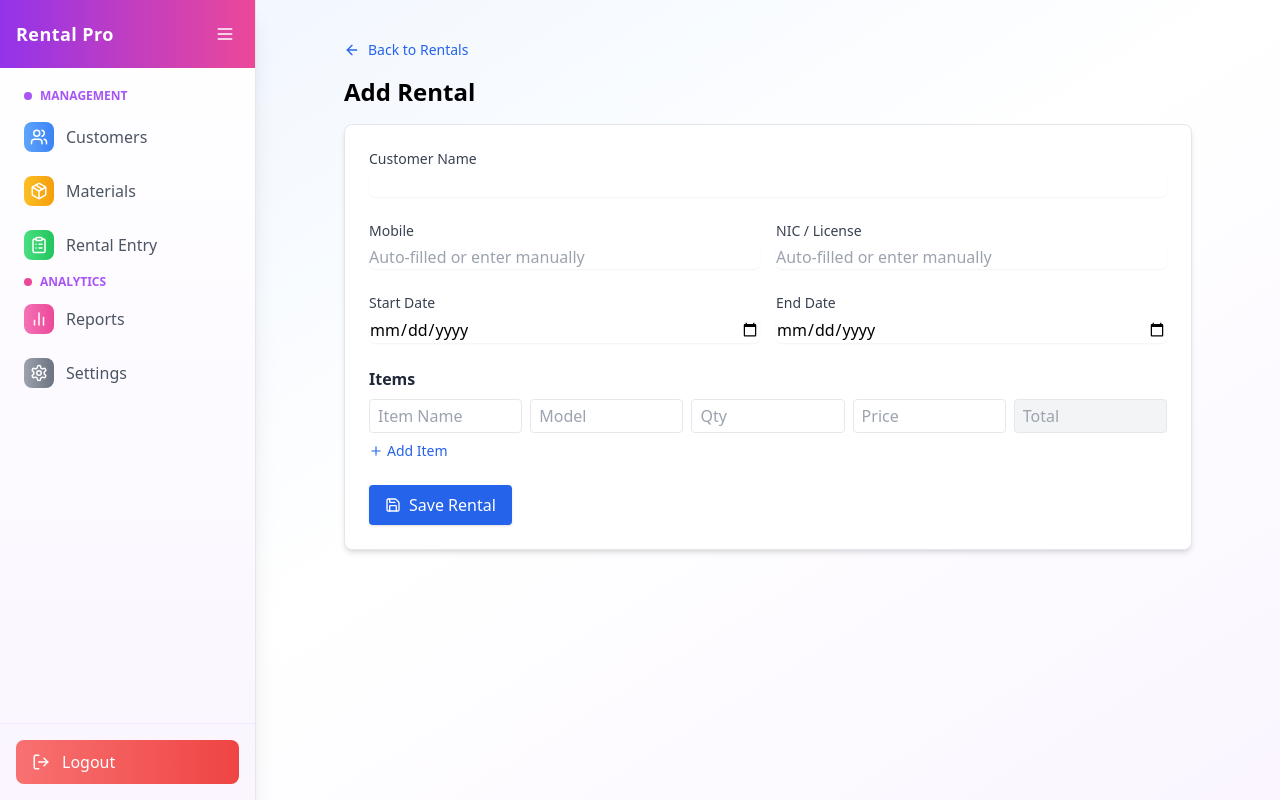
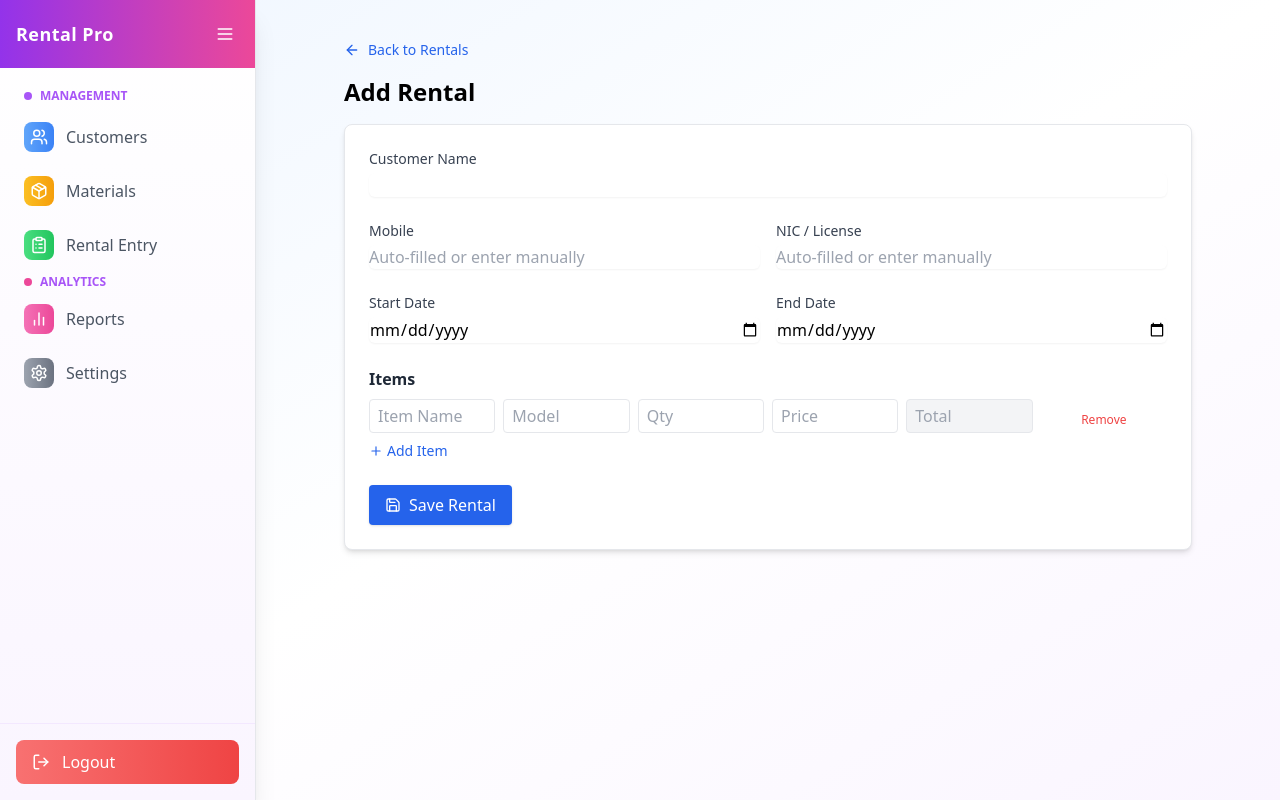
Before and after one commit to ShahaamM/Rental-Management-System, a React (Create React App) app in the folder client/: page /rental/add in a window 1280 px wide. Built offline with nearby package versions, Linux system fonts and the light colour scheme; sample sign-in values are in the browser's storage.

Commit message:
Update RentalAddEdit.jsx

```diff
--- a/client/src/pages/RentalAddEdit.jsx
+++ b/client/src/pages/RentalAddEdit.jsx
@@ -74,6 +74,12 @@ const RentalAddEdit = () => {
     });
   };
 
+  const removeItemRow = (index) => {
+    const updated = [...formData.items];
+    updated.splice(index, 1);
+    setFormData({ ...formData, items: updated });
+  };
+
   const handleSubmit = async (e) => {
     e.preventDefault();
     setLoading(true);
@@ -122,7 +128,7 @@ const RentalAddEdit = () => {
       {error && <p className="text-red-500 mb-2">{error}</p>}
 
       <form onSubmit={handleSubmit} className="space-y-6 bg-white p-6 rounded-lg shadow-md border">
-        {/* Customer name */}
+        {/* Customer Fields */}
         <div className="relative">
           <label className="block text-sm font-medium text-gray-700">Customer Name</label>
           <input
@@ -152,7 +158,6 @@ const RentalAddEdit = () => {
           )}
         </div>
 
-        {/* Mobile & NIC */}
         <div className="grid grid-cols-2 gap-4">
           <div>
             <label className="block text-sm font-medium text-gray-700">Mobile</label>
@@ -178,7 +183,7 @@ const RentalAddEdit = () => {
           </div>
         </div>
 
-        {/* Dates */}
+        {/* Date Fields */}
         <div className="grid grid-cols-2 gap-4">
           <div>
             <label className="block text-sm font-medium text-gray-700">Start Date</label>
@@ -190,11 +195,12 @@ const RentalAddEdit = () => {
           </div>
         </div>
 
-        {/* Items list with suggestion */}
+        {/* Items Section */}
         <div>
           <h3 className="font-semibold text-gray-800 mb-2">Items</h3>
           {formData.items.map((item, index) => (
-            <div key={index} className="grid grid-cols-5 gap-2 mb-2 relative">
+            <div key={index} className="grid grid-cols-6 gap-2 mb-2 relative">
+              {/* Item Name */}
               <div className="relative">
                 <input type="text" placeholder="Item Name" value={item.itemName} onChange={(e) => handleChange(e, index, 'itemName')} className="border rounded px-2 py-1 w-full" />
                 {suggestions[`itemName_${index}`]?.length > 0 && (
@@ -210,6 +216,8 @@ const RentalAddEdit = () => {
                   </ul>
                 )}
               </div>
+
+              {/* Model */}
               <div className="relative">
                 <input type="text" placeholder="Model" value={item.model} onChange={(e) => handleChange(e, index, 'model')} className="border rounded px-2 py-1 w-full" />
                 {suggestions[`model_${index}`]?.length > 0 && (
@@ -225,11 +233,19 @@ const RentalAddEdit = () => {
                   </ul>
                 )}
               </div>
+
+              {/* Quantity, Price, Total */}
               <input type="number" placeholder="Qty" value={item.quantity} onChange={(e) => handleChange(e, index, 'quantity')} className="border rounded px-2 py-1" />
               <input type="number" placeholder="Price" value={item.price} onChange={(e) => handleChange(e, index, 'price')} className="border rounded px-2 py-1" />
               <input type="text" placeholder="Total" value={item.total} readOnly className="bg-gray-100 border rounded px-2 py-1" />
+
+              {/* Remove Button */}
+              <button type="button" onClick={() => removeItemRow(index)} className="text-red-500 text-xs hover:underline mt-2">
+                Remove
+              </button>
             </div>
           ))}
+
           <button type="button" onClick={addItemRow} className="mt-2 text-blue-600 flex items-center gap-1 text-sm hover:underline">
             <Plus size={14} /> Add Item
           </button>
```
